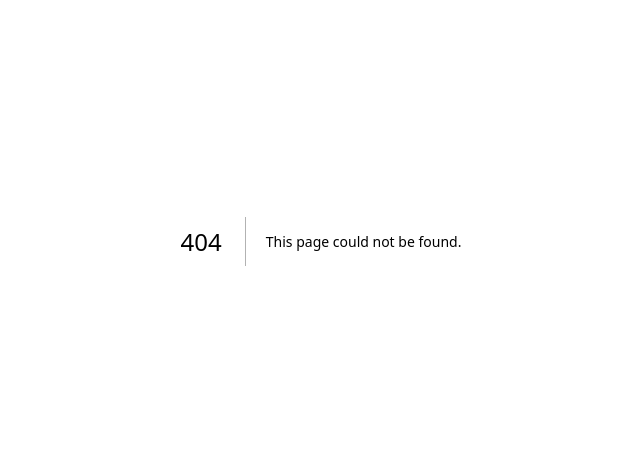
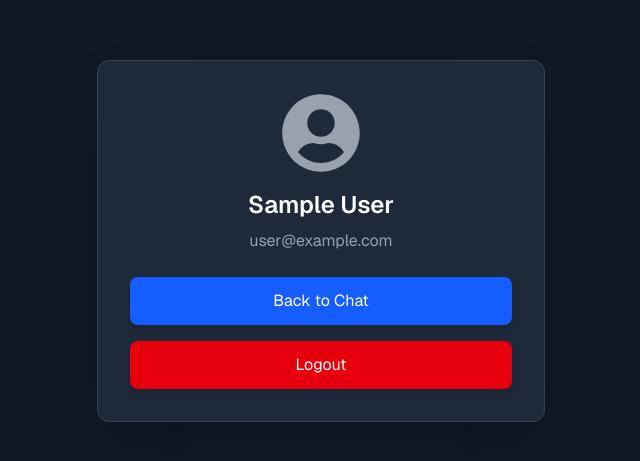
Before and after one commit to sarveshcore/chat-application-capstone, a Next.js app: page /profile in a window 1280 px wide. Before the commit this address had no page. Shown: the part 159-620 px from the top of the page, without its empty margins (319-959 px from the left). Built offline with nearby package versions, Linux system fonts and the light colour scheme; no server answers; sample sign-in values are in the browser's storage.

Commit message:
Feature:Added profile.

```diff
--- a/src/app/page.jsx
+++ b/src/app/page.jsx
@@ -14,6 +14,7 @@ import {
   getDocs,
 } from "firebase/firestore";
 import { FiSearch, FiX } from "react-icons/fi"; // Added FiX for close button
+import { FaUserCircle } from "react-icons/fa"; // Added for profile icon
 
 export default function Home() {
   const [user, loading, error] = useAuthState(auth);
@@ -150,6 +151,10 @@ export default function Home() {
     }
   };
 
+  const handleProfileClick = () => {
+    router.push("/profile");
+  };
+
   const filteredMessages = messages.filter((message) =>
     message.text.toLowerCase().includes(searchQuery.toLowerCase())
   );
@@ -164,8 +169,15 @@ export default function Home() {
 
   return (
     <div className="min-h-screen bg-gray-900 text-white flex flex-col items-center justify-start p-8 font-sans w-full">
-      {/* Header with Search and Logout */}
+      {/* Header with Profile, Search, and Logout */}
       <div className="w-full max-w-3xl flex justify-end items-center mb-10 space-x-4">
+        <button
+          onClick={handleProfileClick}
+          className="bg-gray-700 hover:bg-gray-600 text-white p-3 rounded-full shadow-md transition duration-200 transform hover:scale-105"
+          aria-label="View profile"
+        >
+          <FaUserCircle size={20} />
+        </button>
         <div ref={searchContainerRef} className="relative flex items-center">
           <div
             className={`flex items-center transition-all duration-300 ease-in-out ${
--- /dev/null
+++ b/src/app/profile/page.jsx
@@ -0,0 +1,77 @@
+"use client";
+import { useAuthState } from "react-firebase-hooks/auth";
+import { auth } from "../../firebase/config";
+import { useRouter } from "next/navigation";
+import { useEffect } from "react";
+import { signOut } from "firebase/auth";
+import { FaUserCircle } from "react-icons/fa";
+
+export default function Profile() {
+  const [user, loading, error] = useAuthState(auth);
+  const router = useRouter();
+
+  // Redirect to signup if not authenticated
+  useEffect(() => {
+    if (!user && !loading) {
+      router.push("/signup");
+    }
+  }, [loading, user, router]);
+
+  const handleLogout = async () => {
+    try {
+      await signOut(auth);
+      console.log("User signed out");
+      router.push("/signup");
+    } catch (err) {
+      console.error("Error signing out:", err);
+    }
+  };
+
+  const handleBackToChat = () => {
+    router.push("/");
+  };
+
+  if (loading) {
+    return (
+      <div className="min-h-screen flex justify-center items-center bg-gray-900">
+        <p className="text-white text-lg animate-pulse">Loading...</p>
+      </div>
+    );
+  }
+
+  if (error) {
+    return (
+      <div className="min-h-screen flex justify-center items-center bg-gray-900">
+        <p className="text-red-500 text-lg">Error: {error.message}</p>
+      </div>
+    );
+  }
+
+  return (
+    <div className="min-h-screen bg-gray-900 text-white flex flex-col items-center justify-center p-8 font-sans">
+      <div className="w-full max-w-md bg-gray-800 rounded-xl shadow-2xl p-8 border border-gray-700">
+        <div className="flex flex-col items-center">
+          <FaUserCircle size={80} className="text-gray-400 mb-4" />
+          <h1 className="text-2xl font-semibold mb-2">
+            {user?.displayName || "User"}
+          </h1>
+          <p className="text-gray-400 mb-6">{user?.email || "No email"}</p>
+          <div className="w-full flex flex-col space-y-4">
+            <button
+              onClick={handleBackToChat}
+              className="bg-blue-600 hover:bg-blue-700 text-white px-6 py-3 rounded-lg shadow-md transition duration-200 transform hover:scale-105"
+            >
+              Back to Chat
+            </button>
+            <button
+              onClick={handleLogout}
+              className="bg-red-600 hover:bg-red-700 text-white px-6 py-3 rounded-lg shadow-md transition duration-200 transform hover:scale-105"
+            >
+              Logout
+            </button>
+          </div>
+        </div>
+      </div>
+    </div>
+  );
+}
```
